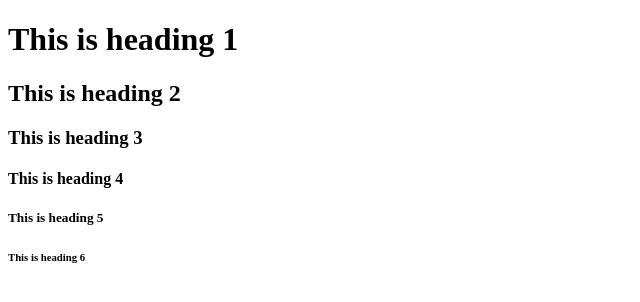
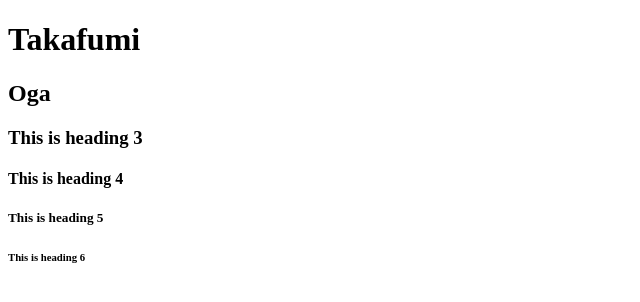
Before and after one commit to ogm1088/Master_Repository, a plain HTML site: page CS4320/Assignment1/index.html in a window 1280 px wide. Shown: the whole page, without its empty margins (0-640 px from the left). Drawn offline with Linux system fonts and the light colour scheme.

Commit message:
added name

```diff
--- a/CS4320/Assignment1/index.html
+++ b/CS4320/Assignment1/index.html
@@ -6,8 +6,8 @@
    </head>
 
    <body>
-      <h1>This is heading 1</h1>
-      <h2>This is heading 2</h2>
+      <h1>Takafumi</h1>
+      <h2>Oga</h2>
       <h3>This is heading 3</h3>
       <h4>This is heading 4</h4>
       <h5>This is heading 5</h5>
```
